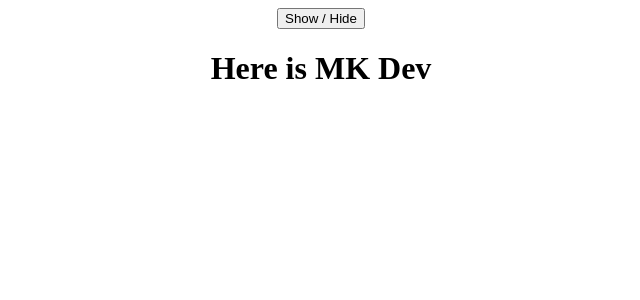
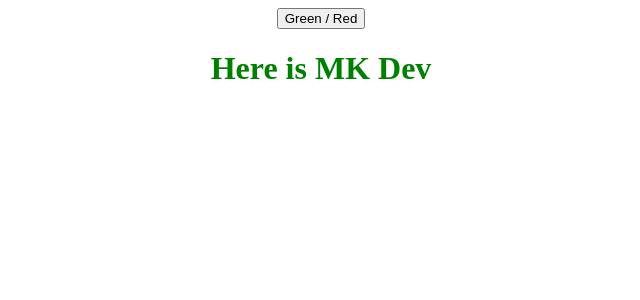
Before and after one commit to mangala-karunarathne/React-Refresh, a React (Create React App) app: page / in a window 1280 px wide. Shown: the top 300 px of the page, without its empty margins (319-959 px from the left). Built offline with nearby package versions, Linux system fonts and the light colour scheme.

Commit message:
CHG | useState with Inline Anonymous onClick Function to change Color

```diff
--- a/src/App.js
+++ b/src/App.js
@@ -2,14 +2,14 @@ import "./App.css";
 import { useState } from "react";
 
 function App() {
-  const [showText, setShowText] = useState(true);
+  const [textColor, setTextColor] = useState("green");
 
   return (
     <div className="App">
       <button onClick={()=>{
-        setShowText(!showText)
-      }}> Show / Hide</button>
-      {showText === true && <h1> Here is MK Dev</h1>}
+        setTextColor(textColor === "green" ? "red" : "green")
+      }}> Green / Red </button>
+      <h1 style={{color: textColor}}> Here is MK Dev</h1>
     </div>
   );
 }
```
